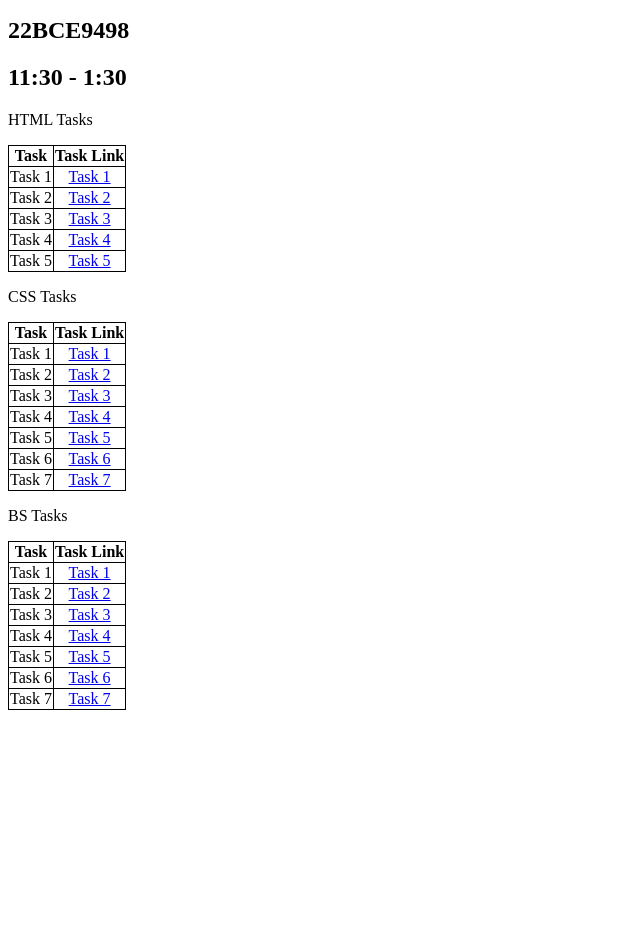
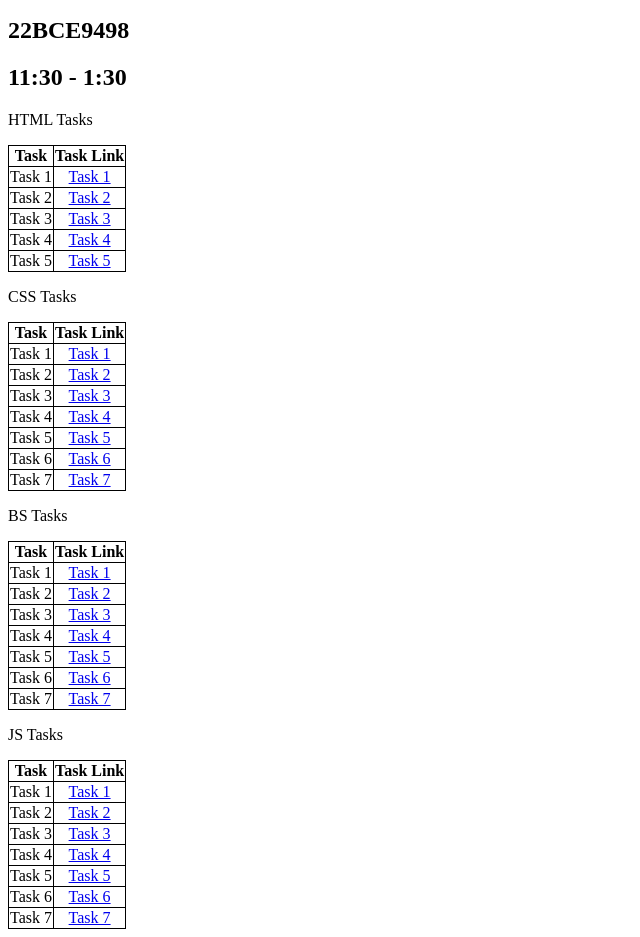
Before and after one commit to Tejesh-2004/ethnus-tasks, a plain HTML site: page index.html in a window 1280 px wide. Shown: the part 110-1047 px from the top of the page, without its empty margins (0-640 px from the left). Before the commit the page ends 828 px from the top, so only its background shows below. Drawn offline with Linux system fonts and the light colour scheme.

Commit message:
Update index.html

```diff
--- a/index.html
+++ b/index.html
@@ -92,31 +92,68 @@
                 </tr>
                 <tr>
                     <td>Task 1</td>
-                    <td><a href="./csstask1.html">Task 1</a></td>
+                    <td><a href="./bs_Task1.html">Task 1</a></td>
                 </tr>
                 <tr>
                     <td>Task 2</td>
-                    <td><a href="./csstask2.html">Task 2</a></td>
+                    <td><a href="./bs_Task2.html">Task 2</a></td>
                 </tr>
                 <tr>
                     <td>Task 3</td>
-                    <td><a href="./csstask3.html">Task 3</a></td>
+                    <td><a href="./bs_Task3.html">Task 3</a></td>
                 </tr>
                 <tr>
                     <td>Task 4</td>
-                    <td><a href="./csstask4.html">Task 4</a></td>
+                    <td><a href="./bs_Task4.html">Task 4</a></td>
                 </tr>
                 <tr>
                     <td>Task 5</td>
-                    <td><a href="./csstask5.html">Task 5</a></td>
+                    <td><a href="./bs_Task5.html">Task 5</a></td>
                 </tr>
                 <tr>
                     <td>Task 6</td>
-                    <td><a href="./csstask6.html">Task 6</a></td>
+                    <td><a href="./bs_Task6.html">Task 6</a></td>
                 </tr>
                 <tr>
                     <td>Task 7</td>
-                    <td><a href="./csstask7.html">Task 7</a></td>
+                    <td><a href="./bs_Task7.html">Task 7</a></td>
+                </tr>
+            </table>
+        </div>
+        <div>
+            <p>JS Tasks<p>
+            <table class="table">
+                <tr>
+                    <th>Task</th>
+                    <th>Task Link</th>
+                </tr>
+                <tr>
+                    <td>Task 1</td>
+                    <td><a href="./js_Task1.html">Task 1</a></td>
+                </tr>
+                <tr>
+                    <td>Task 2</td>
+                    <td><a href="./js_Task2.html">Task 2</a></td>
+                </tr>
+                <tr>
+                    <td>Task 3</td>
+                    <td><a href="./js_Task3.html">Task 3</a></td>
+                </tr>
+                <tr>
+                    <td>Task 4</td>
+                    <td><a href="./js_Task4.html">Task 4</a></td>
+                </tr>
+                <tr>
+                    <td>Task 5</td>
+                    <td><a href="./js_Task5.html">Task 5</a></td>
+                </tr>
+                <tr>
+                    <td>Task 6</td>
+                    <td><a href="./js_Task6.html">Task 6</a></td>
+                </tr>
+                <tr>
+                    <td>Task 7</td>
+                    <td><a href="./js_Task7.html">Task 7</a></td>
                 </tr>
             </table>
         </div>
```
